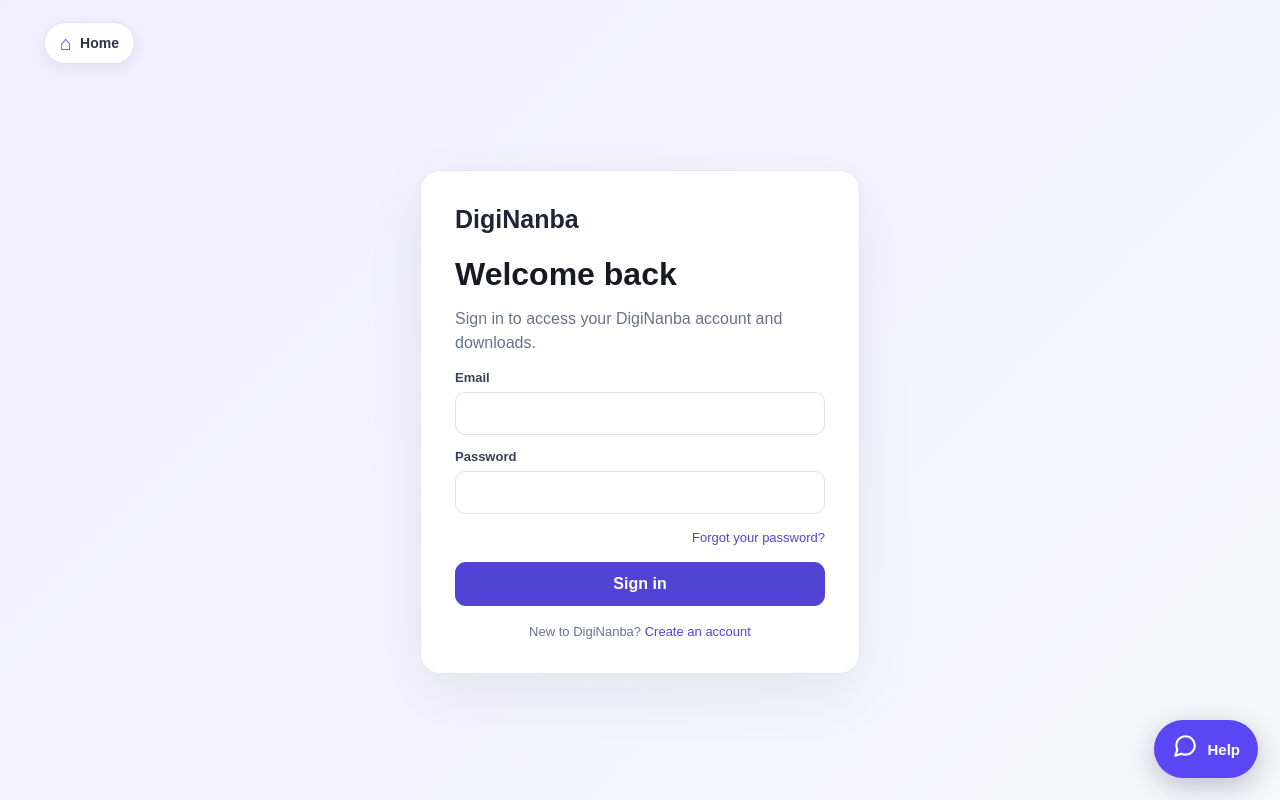
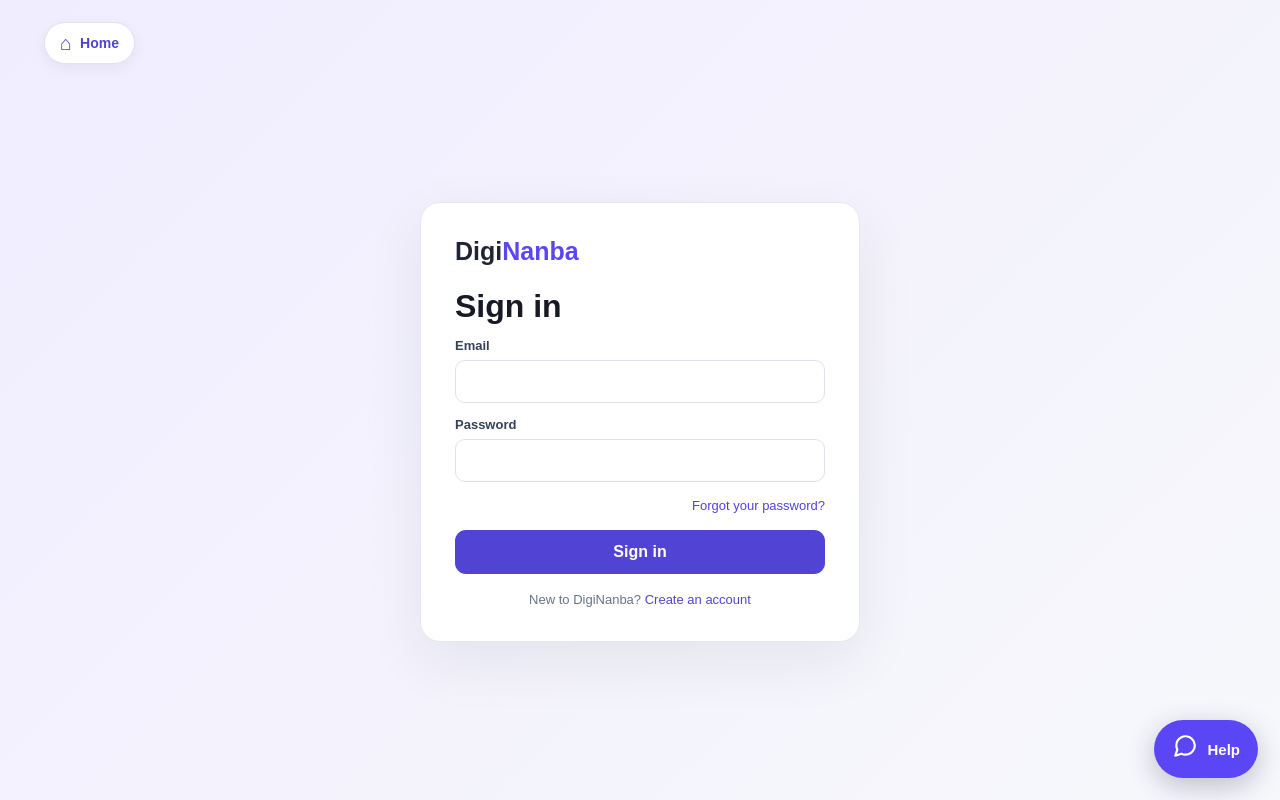
Before and after one commit to agnengineeringselectricals-crypto/diginanba, a Next.js app: page /login in a window 1280 px wide. Built offline with nearby package versions, Linux system fonts and the light colour scheme.

Commit message:
Simplify sign in header and move home link inside card

```diff
--- a/app/login/page.tsx
+++ b/app/login/page.tsx
@@ -5,5 +5,5 @@ import { useRouter } from 'next/navigation';
 export default function LoginPage() {
   const router = useRouter(); const [email,setEmail]=useState(''); const [password,setPassword]=useState(''); const [error,setError]=useState(''); const [loading,setLoading]=useState(false);
   async function submit(e:FormEvent){e.preventDefault();setLoading(true);setError('');const result=await signIn('credentials',{email,password,redirect:false});setLoading(false);if(!result?.ok)return setError('Email or password is incorrect.');router.push('/account');router.refresh();}
-  return <main className="auth-shell"><a href="/" className="auth-home-link" aria-label="Go to DigiNanba home"><span aria-hidden="true">⌂</span> Home</a><form className="auth-card" onSubmit={submit}><a href="/" className="brand">DigiNanba</a><h1>Welcome back</h1><p>Sign in to access your DigiNanba account and downloads.</p>{error&&<div className="error">{error}</div>}<label>Email<input type="email" value={email} onChange={e=>setEmail(e.target.value)} required autoComplete="email" /></label><label>Password<input type="password" value={password} onChange={e=>setPassword(e.target.value)} required autoComplete="current-password" /></label><p className="auth-recovery"><a href="/reset-password">Forgot your password?</a></p><button className="primary" disabled={loading}>{loading?'Signing in…':'Sign in'}</button><div className="auth-foot">New to DigiNanba? <a href="/signup">Create an account</a></div></form></main>;
+  return <main className="auth-shell"><form className="auth-card" onSubmit={submit}><a href="/" className="auth-home-link auth-home-inside" aria-label="Go to DigiNanba home"><span aria-hidden="true">⌂</span> Home</a><a href="/" className="brand auth-brand-beautiful">Digi<span>Nanba</span></a><h1>Sign in</h1>{error&&<div className="error">{error}</div>}<label>Email<input type="email" value={email} onChange={e=>setEmail(e.target.value)} required autoComplete="email" /></label><label>Password<input type="password" value={password} onChange={e=>setPassword(e.target.value)} required autoComplete="current-password" /></label><p className="auth-recovery"><a href="/reset-password">Forgot your password?</a></p><button className="primary" disabled={loading}>{loading?'Signing in…':'Sign in'}</button><div className="auth-foot">New to DigiNanba? <a href="/signup">Create an account</a></div></form></main>;
 }
```
